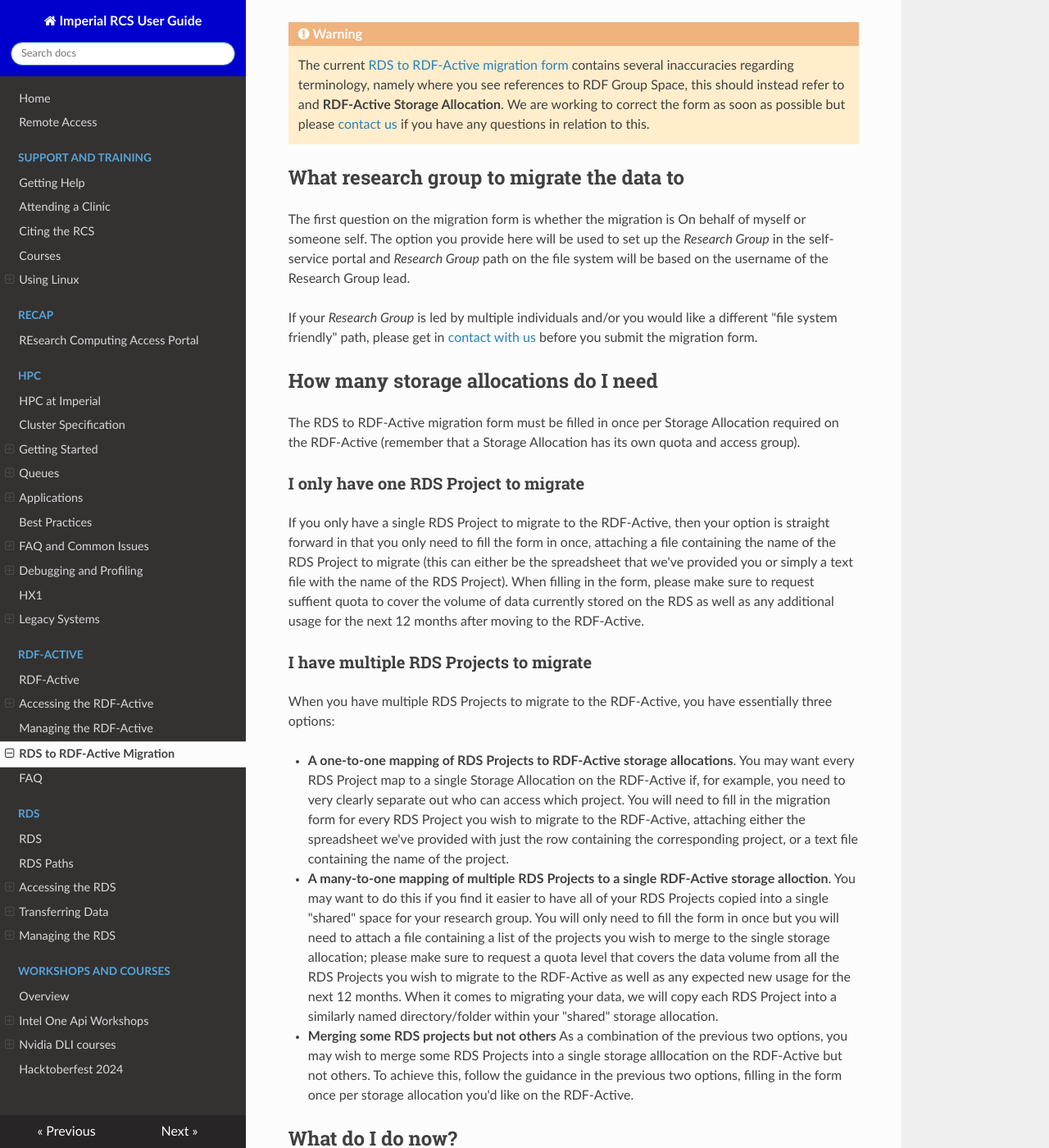
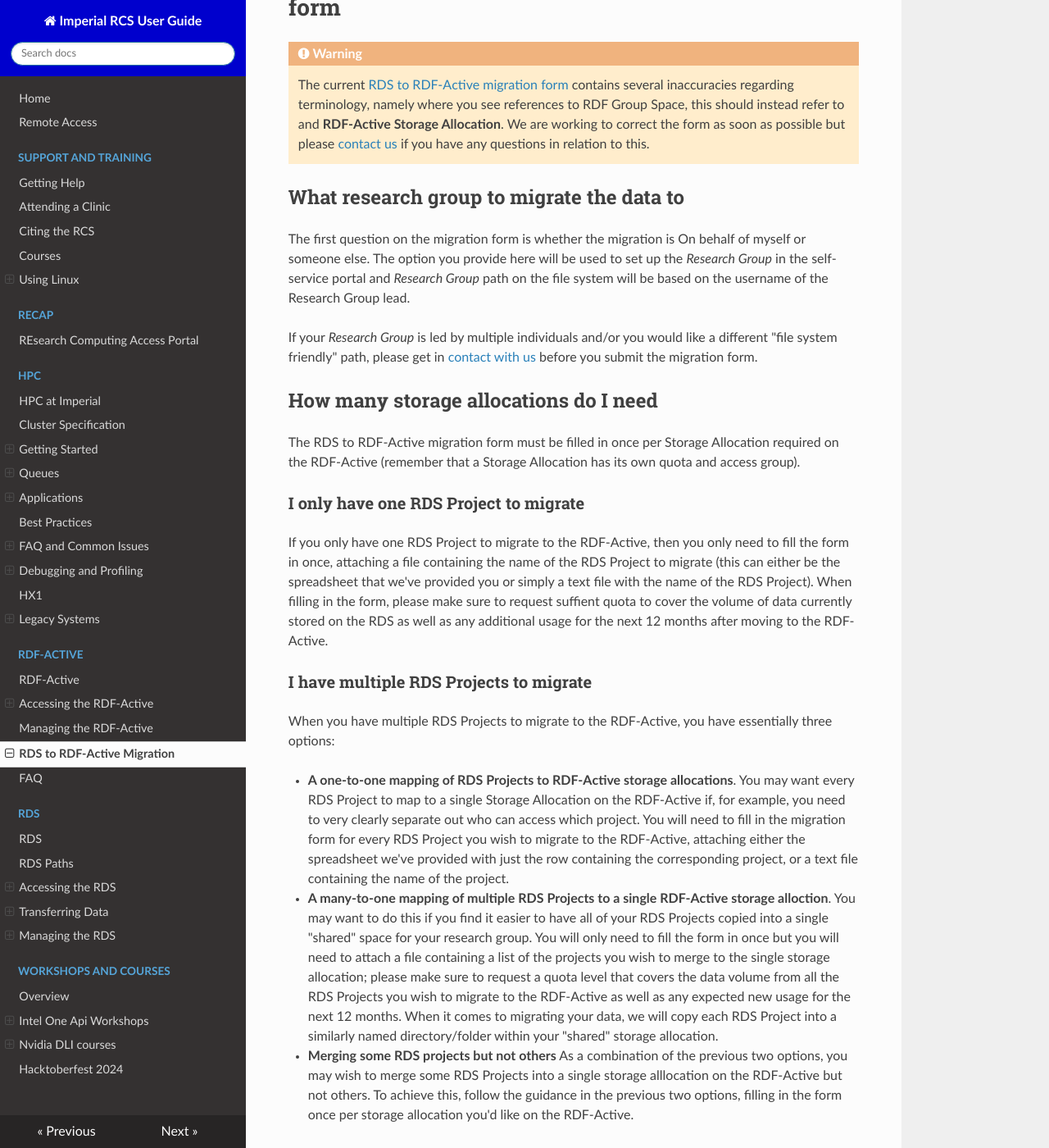
Before and after one commit to ImperialCollegeLondon/icl-rcs-user-guide, an MkDocs documentation site: the page built from docs/rdfactive/rds-rdfactive-migration.md, in a window 1280 px wide and 1400 px high, scrolled down 1448 px. Shown: the whole window at 82% size. Built offline with MkDocs 1.6.1, drawn with Linux system fonts in a browser that asks for light colours; nearby versions of some CDN libraries; some of the changed text lies outside the part shown.

Commit message:
Gramma corrections.

```diff
--- a/docs/rdfactive/rds-rdfactive-migration.md
+++ b/docs/rdfactive/rds-rdfactive-migration.md
@@ -18,14 +18,14 @@ In moving to the RDF-Active, you will now find the following:
 * We have introduced the concept of *Research Groups*. A *Research Group* is an administrative unit, typically led by a single PI, which is used to manage access to RCS resources such as *Storage Allocations* and future HPC systems. The *Research Groups* are managed (such as adding and removing members) via the RECAP portal. An individual may be a member of one or more *Research Groups* in RECAP.
 * A *Storage Allocation* is a single location (directory or folder) on the RDF-Active file system with its own quota and access group. A *Research Group* can have one or more *Storage Allocations*. An individual must be a member of the *Research Group* before they can be added to the access group of a *Storage Allocation*. A *Storage Allocation* does not have to be tied to a specific research project!
 * The file system structure now matches Imperial's structure: `/Faculty/Department/Research Group/Storage Allocation/` (see [Where are my files](./access/index.md#where-are-my-files) for more details).
-* All data on the RDF-Active is stored in a second location (i.e. dual-site).
+* All data on the RDF-Active is replicated to a second location by default (i.e. dual-copy). There is no additional charge for this service.
 * RDF-Active storage allocations are pre-paid for a minimum of 12 months, based on a requested level of quota.
 
 # Reviewing your RDS Projects
 
 We have begun contacting [RDS Project](../rds/index.md) owners to provide them a list of the RDS projects they own for them to review; if you have not yet received this spreadsheet and would prefer not to wait, please [raise a ticket with us](../support/index.md) so we can send you a copy. In reviewing the list of RDS Projects, you have two options for each one:
 
-* **Deletion:** If you no longer need the RDS Project space and have taken any necessary steps to preserve what data you require from it then you can request for the project to be deleted by [raise a ticket with us](../support/index.md). *Please note that we can only take requests to close an RDS Project from the Project owner or designated administrator.*
+* **Deletion:** If you no longer need the RDS Project space and have taken any necessary steps to preserve what data you require from it then you can request for the project to be deleted by [raising a ticket with us](../support/index.md). *Please note that we can only take requests to close an RDS Project from the Project owner or designated administrator.*
 * **Migration:** You can fill in our migration form to request one or more RDS projects to be migrated to the RDF-Active. Please see the [following section for more information](#what-to-consider-before-submitting-the-migration-form).
 
 # What to consider before submitting the migration form
@@ -35,7 +35,7 @@ We have begun contacting [RDS Project](../rds/index.md) owners to provide them a
 
 ## What research group to migrate the data to
 
-The first question on the migration form is whether the migration is On behalf of myself or someone self. The option you provide here will be used to set up the *Research Group* in the self-service portal and *Research Group* path on the file system will be based on the username of the Research Group lead.
+The first question on the migration form is whether the migration is On behalf of myself or someone else. The option you provide here will be used to set up the *Research Group* in the self-service portal and *Research Group* path on the file system will be based on the username of the Research Group lead.
 
 If your *Research Group* is led by multiple individuals and/or you would like a different "file system friendly" path, please get in [contact with us](../support/index.md) before you submit the migration form.
 
@@ -45,13 +45,13 @@ The RDS to RDF-Active migration form must be filled in once per Storage Allocati
 
 ### I only have one RDS Project to migrate
 
-If you only have a single RDS Project to migrate to the RDF-Active, then your option is straight forward in that you only need to fill the form in once, attaching a file containing the name of the RDS Project to migrate (this can either be the spreadsheet that we've provided you or simply a text file with the name of the RDS Project). When filling in the form, please make sure to request suffient quota to cover the volume of data currently stored on the RDS as well as any additional usage for the next 12 months after moving to the RDF-Active.
+If you only have one RDS Project to migrate to the RDF-Active, then you only need to fill the form in once, attaching a file containing the name of the RDS Project to migrate (this can either be the spreadsheet that we've provided you or simply a text file with the name of the RDS Project). When filling in the form, please make sure to request suffient quota to cover the volume of data currently stored on the RDS as well as any additional usage for the next 12 months after moving to the RDF-Active.
 
 ### I have multiple RDS Projects to migrate
 
 When you have multiple RDS Projects to migrate to the RDF-Active, you have essentially three options:
 
-* **A one-to-one mapping of RDS Projects to RDF-Active storage allocations**. You may want every RDS Project map to a single Storage Allocation on the RDF-Active if, for example, you need to very clearly separate out who can access which project. You will need to fill in the migration form for every RDS Project you wish to migrate to the RDF-Active, attaching either the spreadsheet we've provided with just the row containing the corresponding project, or a text file containing the name of the project.
+* **A one-to-one mapping of RDS Projects to RDF-Active storage allocations**. You may want every RDS Project to map to a single Storage Allocation on the RDF-Active if, for example, you need to very clearly separate out who can access which project. You will need to fill in the migration form for every RDS Project you wish to migrate to the RDF-Active, attaching either the spreadsheet we've provided with just the row containing the corresponding project, or a text file containing the name of the project.
 * **A many-to-one mapping of multiple RDS Projects to a single RDF-Active storage alloction**. You may want to do this if you find it easier to have all of your RDS Projects copied into a single "shared" space for your research group. You will only need to fill the form in once but you will need to attach a file containing a list of the projects you wish to merge to the single storage allocation; please make sure to request a quota level that covers the data volume from all the RDS Projects you wish to migrate to the RDF-Active as well as any expected new usage for the next 12 months. When it comes to migrating your data, we will copy each RDS Project into a similarly named directory/folder within your "shared" storage allocation.
 * **Merging some RDS projects but not others** As a combination of the previous two options, you may wish to merge some RDS Projects into a single storage alllocation on the RDF-Active but not others. To achieve this, follow the guidance in the previous two options, filling in the form once per storage allocation you'd like on the RDF-Active.
 
```
Also changed, not shown: other parts of docs/rdfactive/rds-rdfactive-migration.md (+2 -2 lines).
